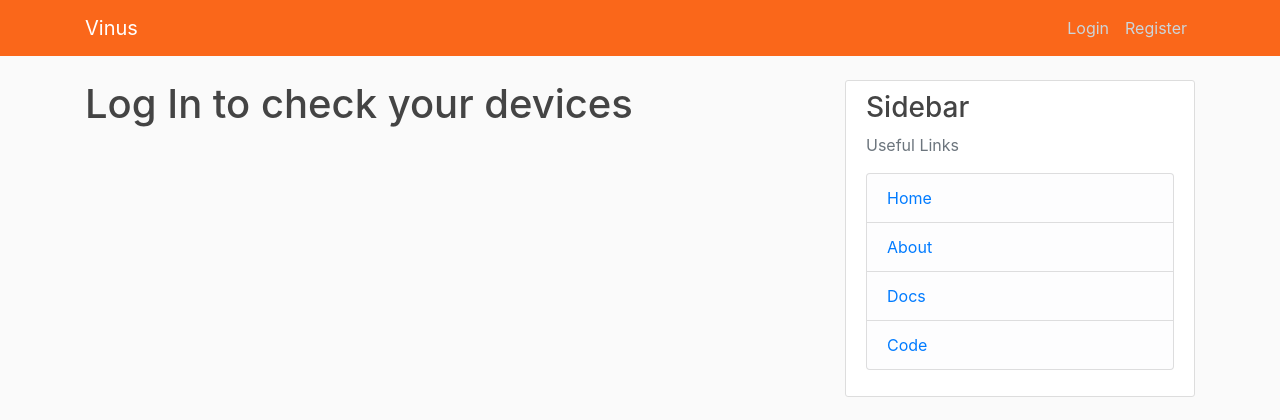
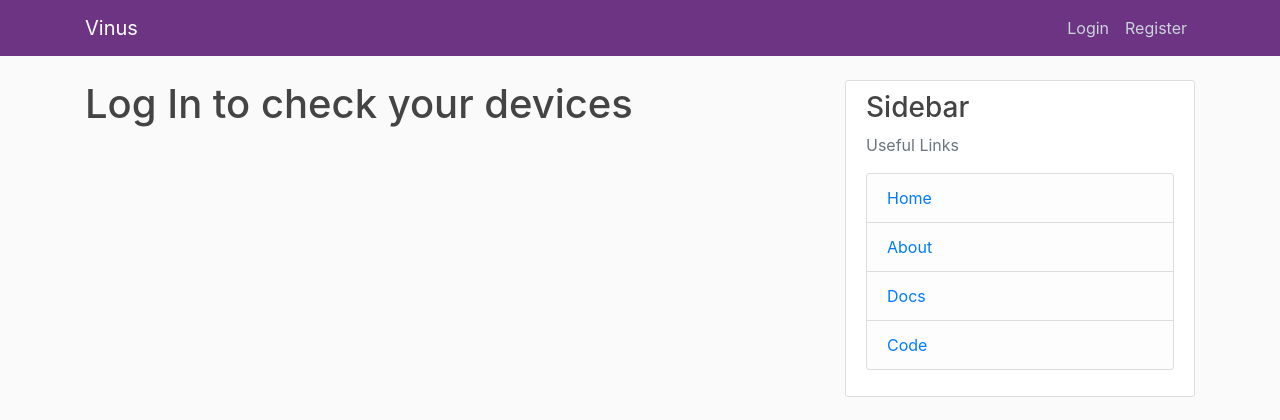
Before and after one commit to Ali-Ibrahim137/IoT-Voice-Assistant, a Django app: template Django_project/Vinus/templates/Vinus/home.html in a window 1280 px wide. Shown: the top 420 px of the page. Run offline with Django 3.2, Linux system fonts and the light colour scheme; the template is opened without the code that fills it, so the values that code supplies are empty; some libraries are stand-ins or nearby versions.

Commit message:
fixed templates

```diff
--- a/Django_project/Vinus/static/Vinus/main.css
+++ b/Django_project/Vinus/static/Vinus/main.css
@@ -13,7 +13,7 @@ ul {
 }
 
 .bg-steel {
-  background-color: #fa671a;
+  background-color: #6c3483;
 }
 
 .site-header .navbar-nav .nav-link {
--- a/Django_project/Vinus/templates/Vinus/base.html
+++ b/Django_project/Vinus/templates/Vinus/base.html
@@ -45,7 +45,7 @@
               </div>
               <div class="navbar-nav">
                 {% if user.is_authenticated %}
-                  <button id ="Refresh" class="btn btn-mini btn-primary" type="button">Refresh</button>
+                  <button id ="Refresh" class="nav-item nav-link btn btn-link" type="button">Refresh</button>
                   <a class="nav-item nav-link" href="{% url 'device-create' %}">New Device</a>
                   <a class="nav-item nav-link" href="{% url 'api-create' %}">New API</a>
                   <a class="nav-item nav-link" href="{% url 'res-create' %}">New Resource</a>
```
